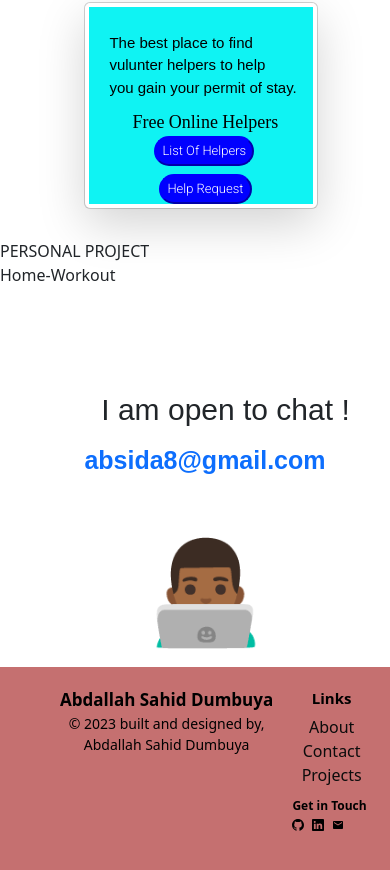
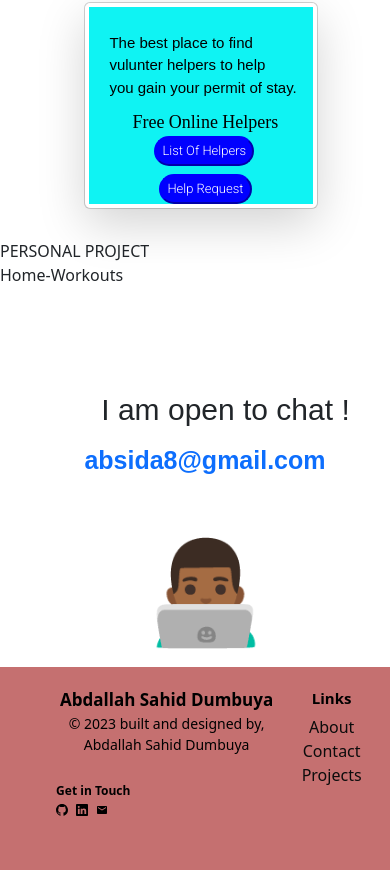
Before and after one commit to Absidaa/Absidaa, a Next.js app: page / in a window 390 px wide. Shown: the part 2611-3481 px from the top of the page. Built offline with nearby package versions, Linux system fonts and the light colour scheme; a web font is replaced by a local one.

Commit message:
footer right rearranged

```diff
--- a/package.json
+++ b/package.json
@@ -21,6 +21,7 @@
     "@rsuite/icons": "^1.0.2",
     "@types/react": "^18.0.26",
     "@types/react-dom": "^18.0.10",
+    "bind": "^0.1.7",
     "bootstrap": "^5.2.3",
     "bootstrap-icons": "^1.10.3",
     "eslint": "8.30.0",
--- a/pages/index.js
+++ b/pages/index.js
@@ -144,7 +144,7 @@ export default function Home() {
         </div>
         <div>
           <div>PERSONAL PROJECT</div>
-          <div>Home-Workout</div>
+          <div>Home-Workouts</div>
         </div>
       </div>
       <div className={styles.cha}>
--- a/styles/Home.module.css
+++ b/styles/Home.module.css
@@ -959,8 +959,8 @@
   }
   .footer .footerRight {
     font-size: 12px;
-    margin-top: 60px;
-    margin-right: 8px;
+    margin-top: 45px;
+    margin-left: -28vh;
     width: 47vh;
   }
   .view1 {
```
Also changed, not shown: 1 other file (tests, documents, lock files or other folders).
